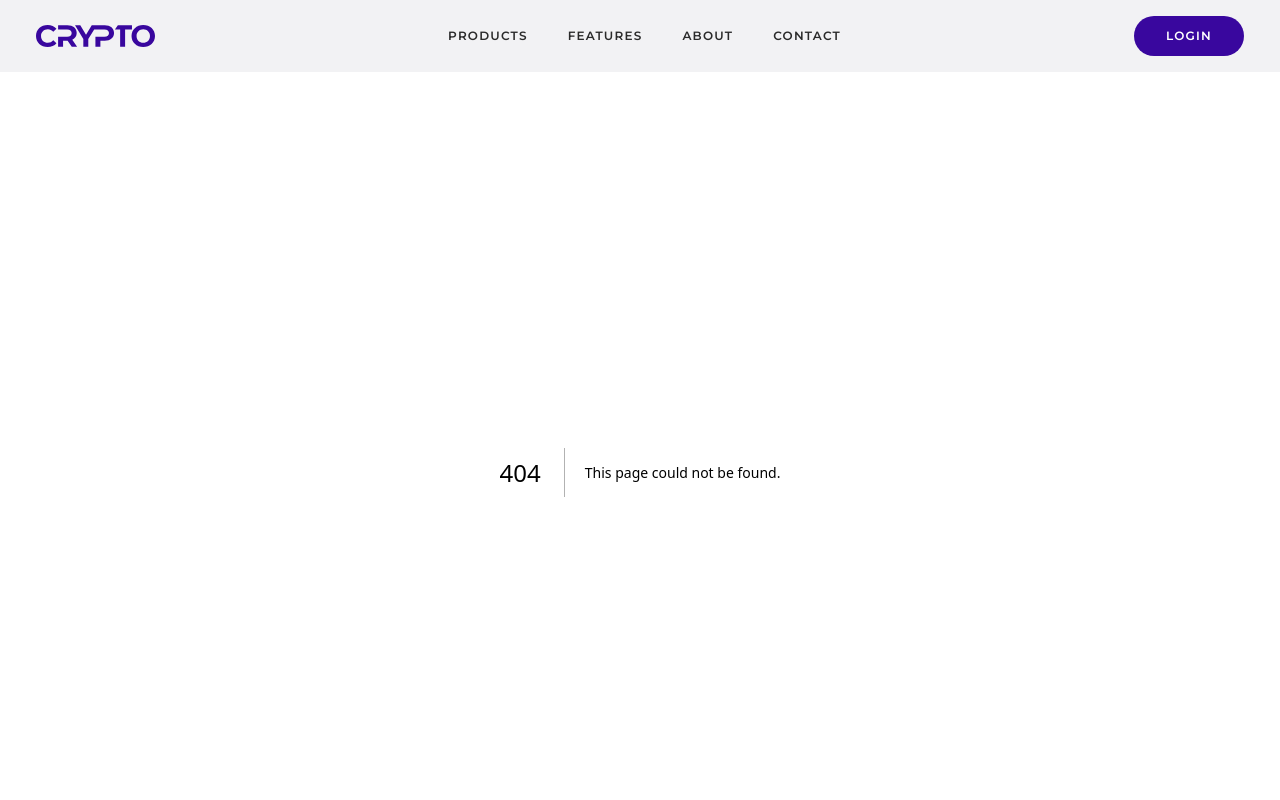
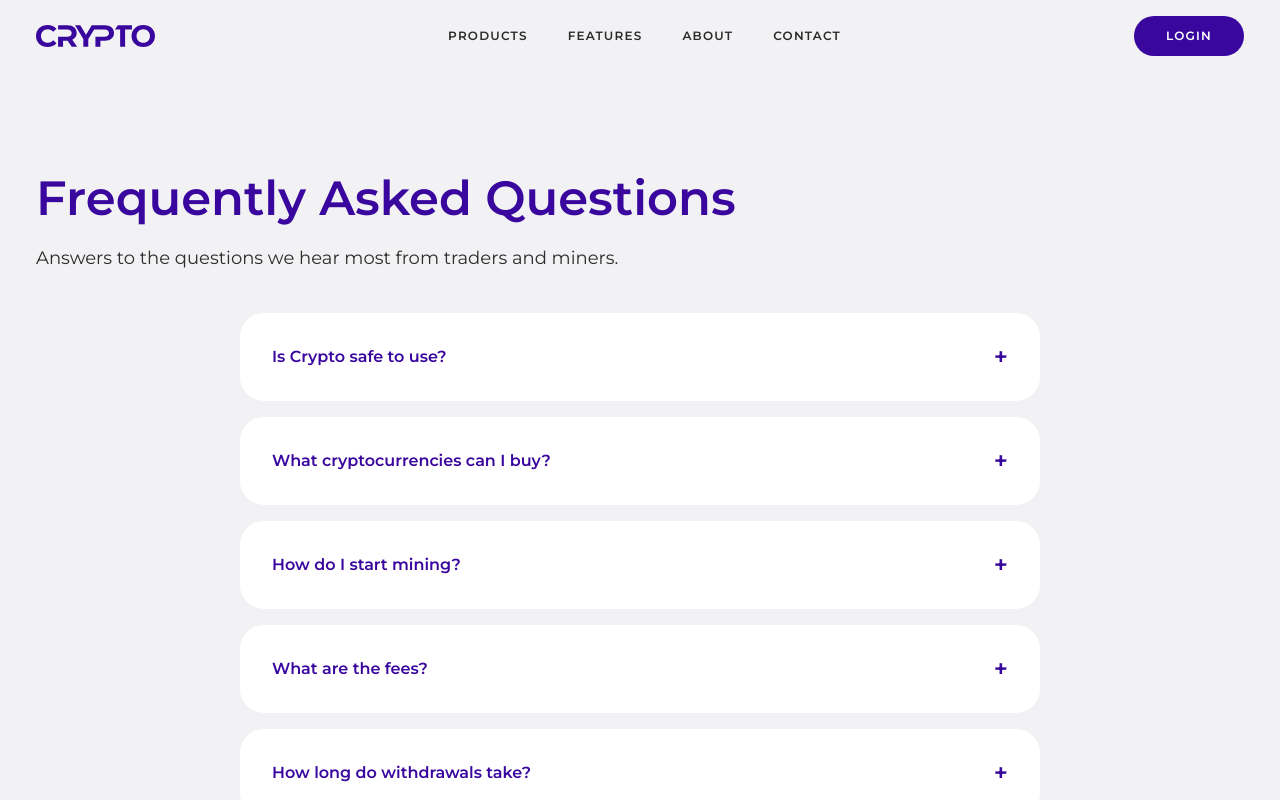
Before and after one commit to ren-urot/Crypto, a Next.js app: page /faq in a window 1280 px wide. Before the commit this address had no page. Shown: the top 800 px of the page. Built offline with nearby package versions, Linux system fonts and the light colour scheme.

Commit message:
feat: add FAQ page with accordion

```diff
--- /dev/null
+++ b/src/app/faq/page.tsx
@@ -0,0 +1,16 @@
+import PageHeader from "@/components/PageHeader";
+import FaqAccordion from "@/components/FaqAccordion";
+
+export default function FaqPage() {
+  return (
+    <>
+      <PageHeader
+        title="Frequently Asked Questions"
+        description="Answers to the questions we hear most from traders and miners."
+      />
+      <section className="bg-[#f2f2f4] px-9 pb-16">
+        <FaqAccordion />
+      </section>
+    </>
+  );
+}
--- /dev/null
+++ b/src/components/FaqAccordion.tsx
@@ -0,0 +1,70 @@
+"use client";
+
+import { useState } from "react";
+
+const FAQS = [
+  {
+    q: "Is Crypto safe to use?",
+    a: "Yes. Funds are secured with multi-layer encryption and the majority of assets are held in cold storage, offline and out of reach of online threats.",
+  },
+  {
+    q: "What cryptocurrencies can I buy?",
+    a: "Crypto supports all major coins including Bitcoin, Ethereum, and a growing list of altcoins, with more added regularly based on demand.",
+  },
+  {
+    q: "How do I start mining?",
+    a: "Choose a mining pool from the Detailed Statistics dashboard, select a plan, and you can start mining in minutes — no hardware required.",
+  },
+  {
+    q: "What are the fees?",
+    a: "Trading fees are a flat 0.1% per transaction, with no hidden charges. Withdrawal fees vary by network and are shown before you confirm.",
+  },
+  {
+    q: "How long do withdrawals take?",
+    a: "Most withdrawals are processed within minutes, though network congestion can occasionally extend this to a few hours.",
+  },
+  {
+    q: "Do you offer customer support?",
+    a: "Our support team is available around the clock through the Contact page and responds to most requests within a few hours.",
+  },
+  {
+    q: "Is there a mobile app?",
+    a: "A mobile app is in development. In the meantime, the platform is fully responsive and works great from any mobile browser.",
+  },
+];
+
+export default function FaqAccordion() {
+  const [openIndex, setOpenIndex] = useState<number | null>(null);
+
+  return (
+    <div className="mx-auto max-w-[800px] space-y-4">
+      {FAQS.map((item, index) => {
+        const isOpen = openIndex === index;
+        return (
+          <div key={item.q} className="rounded-[24px] bg-white p-6 md:p-8">
+            <button
+              type="button"
+              onClick={() => setOpenIndex(isOpen ? null : index)}
+              aria-expanded={isOpen}
+              className="flex w-full items-center justify-between gap-4 text-left font-semibold text-[#39079e]"
+            >
+              <span>{item.q}</span>
+              <span
+                className={`shrink-0 text-2xl leading-none transition-transform duration-200 ${
+                  isOpen ? "rotate-45" : ""
+                }`}
+              >
+                +
+              </span>
+            </button>
+            {isOpen && (
+              <p className="mt-4 text-sm leading-relaxed text-[#2d2d2d]">
+                {item.a}
+              </p>
+            )}
+          </div>
+        );
+      })}
+    </div>
+  );
+}
```
